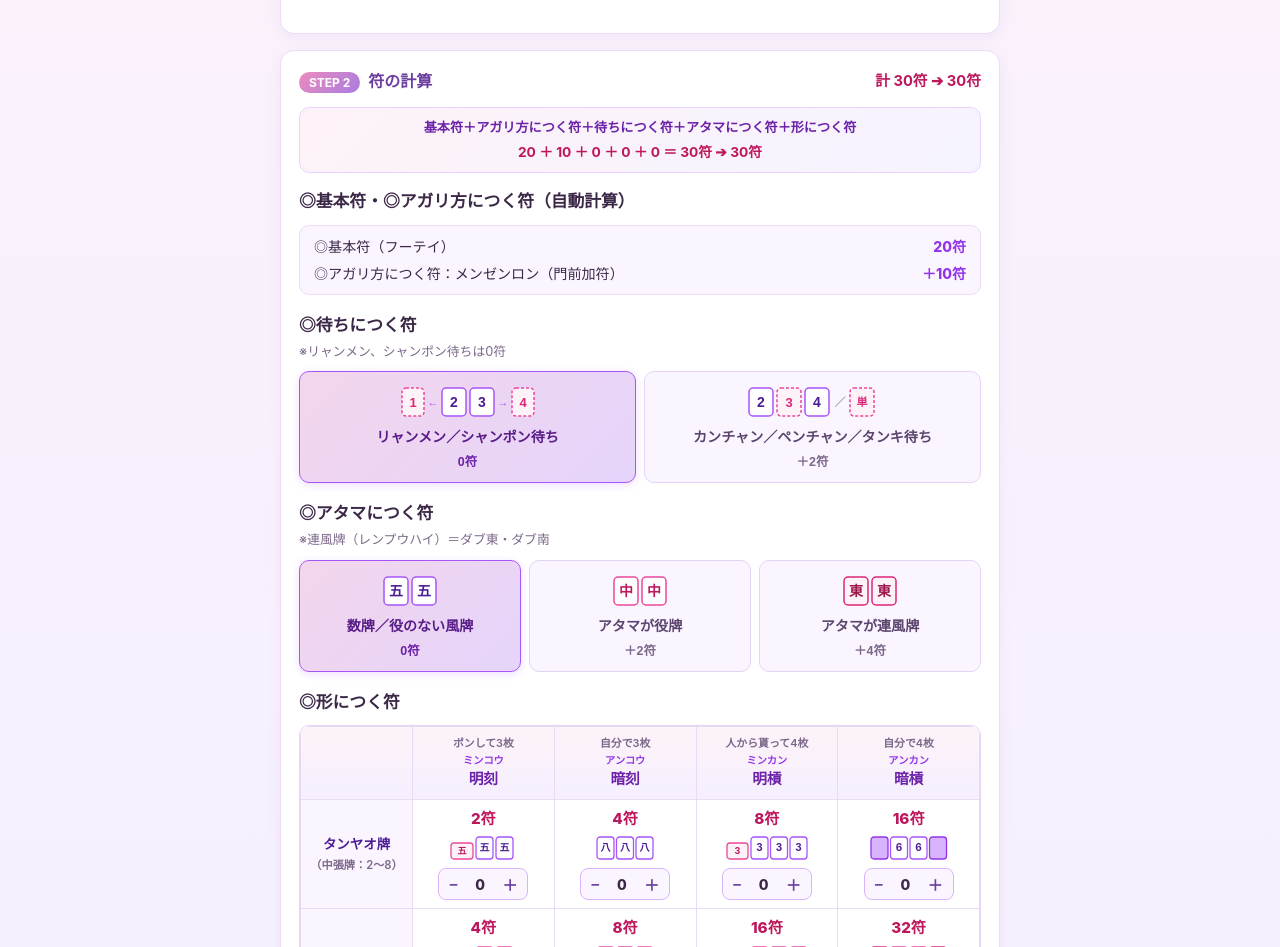
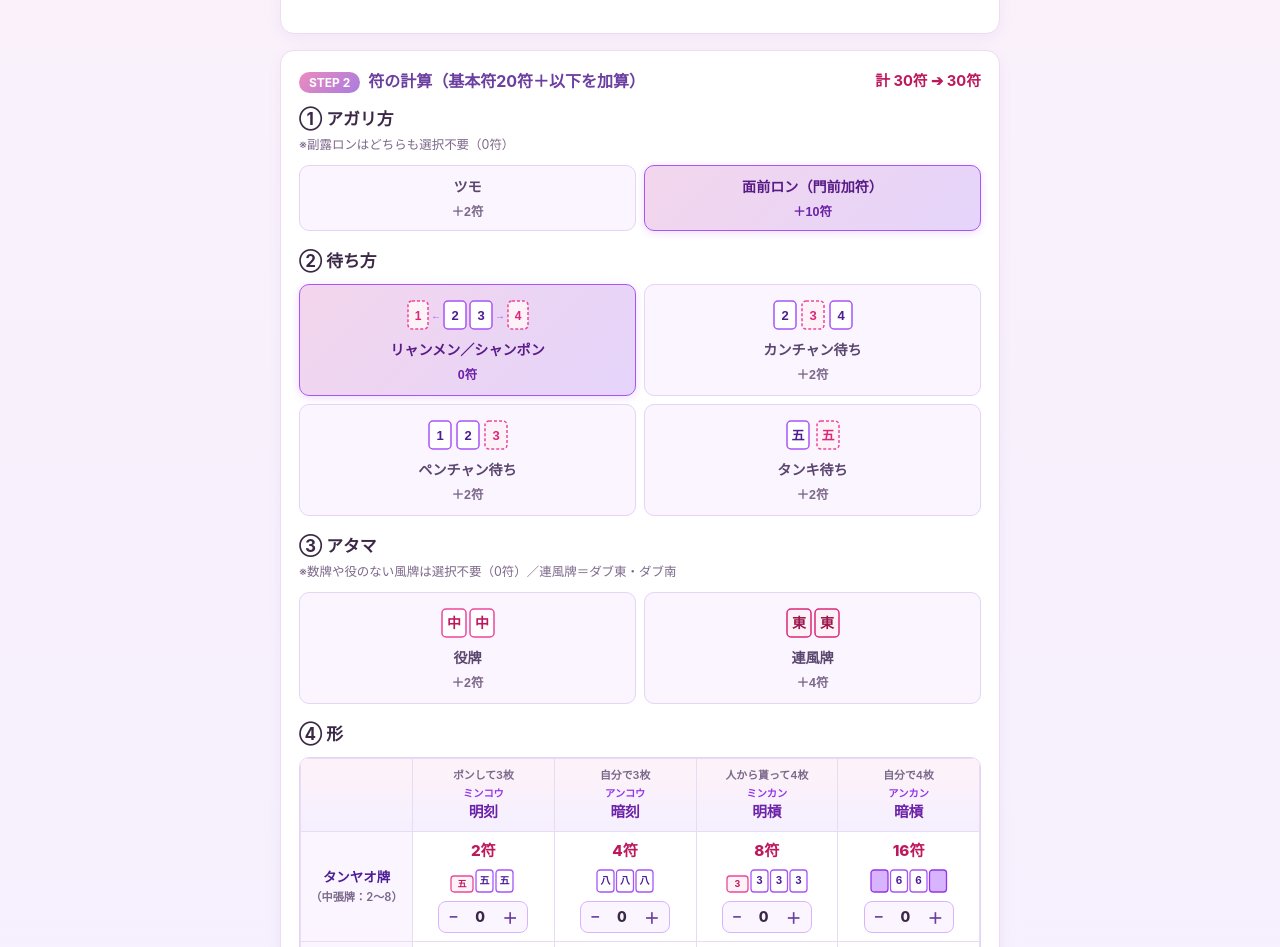
Before and after one commit to tokyoTW/mahjong-calc, a plain HTML site: page index.html in a window 1280 px wide. Shown: the part 844-1791 px from the top of the page. Drawn offline with Linux system fonts and the light colour scheme.

Commit message:
Update index.html

```diff
--- a/index.html
+++ b/index.html
@@ -95,7 +95,7 @@
       display: block;
     }
     .q-note {
-      font-size: 0.8rem;
+      font-size: 0.78rem;
       color: var(--text-muted);
       margin-top: -6px;
       margin-bottom: 10px;
@@ -105,7 +105,12 @@
     /* ボタングループ */
     .btn-group {
       display: grid;
-      grid-template-columns: repeat(auto-fit, minmax(110px, 1fr));
+      grid-template-columns: repeat(auto-fit, minmax(120px, 1fr));
+      gap: 8px;
+    }
+    .btn-group-2col {
+      display: grid;
+      grid-template-columns: repeat(2, 1fr);
       gap: 8px;
     }
     .btn-toggle {
@@ -145,8 +150,8 @@
 
     /* イラスト入りボタン調整 */
     .btn-visual {
-      padding: 12px 10px;
-      min-height: 94px;
+      padding: 12px 8px;
+      min-height: 92px;
     }
     .tile-illust {
       display: flex;
@@ -257,46 +262,6 @@
       font-size: 0.88rem;
       font-weight: 600;
       margin-top: 12px;
-    }
-
-    /* STEP2 計算式バナー＆自動符表示 */
-    .fu-formula-banner {
-      background: linear-gradient(135deg, #fdf2f8 0%, #f5f3ff 100%);
-      border: 1px solid #e9d5ff;
-      border-radius: 10px;
-      padding: 10px 12px;
-      margin-bottom: 16px;
-      font-size: 0.82rem;
-      font-weight: 700;
-      color: #6b21a8;
-      text-align: center;
-    }
-    .fu-formula-nums {
-      font-size: 0.86rem;
-      color: #be185d;
-      margin-top: 4px;
-      font-weight: 700;
-    }
-    .auto-fu-box {
-      background: #faf5ff;
-      border: 1px solid #eadbf5;
-      border-radius: 10px;
-      padding: 10px 14px;
-      display: flex;
-      flex-direction: column;
-      gap: 6px;
-      font-size: 0.88rem;
-    }
-    .auto-fu-row {
-      display: flex;
-      justify-content: space-between;
-      align-items: center;
-      gap: 8px;
-    }
-    .auto-fu-val {
-      font-weight: 800;
-      color: #9333ea;
-      white-space: nowrap;
     }
 
     /* 形につく符（2行×4列テーブル） */
@@ -527,94 +492,100 @@
   <!-- 第2フェーズ：符の確定（必要な場合のみ表示） -->
   <section class="card" id="fuSection">
     <div class="card-title">
-      <span><span class="step-badge">STEP 2</span>符の計算</span>
+      <span><span class="step-badge">STEP 2</span>符の計算（基本符20符＋以下を加算）</span>
       <span id="fuSummary" style="font-size:0.92rem; color:#be185d;">計 30符 ➔ 30符</span>
     </div>
 
-    <!-- 計算式まとめ -->
-    <div class="fu-formula-banner">
-      <div>基本符＋アガリ方につく符＋待ちにつく符＋アタマにつく符＋形につく符</div>
-      <div class="fu-formula-nums" id="fuFormulaDetail">20 ＋ 10 ＋ 0 ＋ 0 ＋ 0 ＝ 30符 ➔ 30符</div>
-    </div>
-
-    <!-- ◎基本符 ＋ ◎アガリ方につく符（自動反映） -->
+    <!-- ① アガリ方 -->
     <div class="question-block">
-      <span class="q-label">◎基本符・◎アガリ方につく符（自動計算）</span>
-      <div class="auto-fu-box">
-        <div class="auto-fu-row">
-          <span>◎基本符（フーテイ）</span>
-          <span class="auto-fu-val">20符</span>
-        </div>
-        <div class="auto-fu-row">
-          <span id="agariFuLabel">◎アガリ方につく符：メンゼンロン（門前加符）</span>
-          <span class="auto-fu-val" id="agariFuVal">＋10符</span>
-        </div>
+      <span class="q-label">① アガリ方</span>
+      <span class="q-note">※副露ロンはどちらも選択不要（0符）</span>
+      <div class="btn-group-2col">
+        <button class="btn-toggle" id="fuAgariTsumo" onclick="toggleFuAgari('tsumo')">
+          <span>ツモ</span>
+          <span class="btn-subtext">＋2符</span>
+        </button>
+        <button class="btn-toggle active" id="fuAgariMenzenRon" onclick="toggleFuAgari('menzen_ron')">
+          <span>面前ロン（門前加符）</span>
+          <span class="btn-subtext">＋10符</span>
+        </button>
       </div>
     </div>
 
-    <!-- ◎待ちにつく符 -->
+    <!-- ② 待ち方（4種類） -->
     <div class="question-block">
-      <span class="q-label">◎待ちにつく符</span>
-      <span class="q-note">※リャンメン、シャンポン待ちは0符</span>
-      <div class="btn-group">
+      <span class="q-label">② 待ち方</span>
+      <div class="btn-group-2col">
         <button class="btn-toggle btn-visual active" id="waitRyanmen" onclick="setWait('ryanmen')">
           <div class="tile-illust">
-            <svg width="136" height="36" viewBox="0 0 136 36" aria-hidden="true">
-              <rect x="2" y="4" width="22" height="28" rx="4" fill="#fdf2f8" stroke="#ec4899" stroke-width="1.5" stroke-dasharray="3 2"/>
-              <text x="13" y="23" text-anchor="middle" font-size="13" font-weight="700" fill="#db2777">1</text>
-              <text x="33" y="22" text-anchor="middle" font-size="11" fill="#a855f7">←</text>
-              <rect x="42" y="4" width="24" height="28" rx="4" fill="#ffffff" stroke="#a855f7" stroke-width="1.5"/>
-              <text x="54" y="23" text-anchor="middle" font-size="14" font-weight="700" fill="#4c1d95">2</text>
-              <rect x="70" y="4" width="24" height="28" rx="4" fill="#ffffff" stroke="#a855f7" stroke-width="1.5"/>
-              <text x="82" y="23" text-anchor="middle" font-size="14" font-weight="700" fill="#4c1d95">3</text>
-              <text x="103" y="22" text-anchor="middle" font-size="11" fill="#a855f7">→</text>
-              <rect x="112" y="4" width="22" height="28" rx="4" fill="#fdf2f8" stroke="#ec4899" stroke-width="1.5" stroke-dasharray="3 2"/>
-              <text x="123" y="23" text-anchor="middle" font-size="13" font-weight="700" fill="#db2777">4</text>
+            <svg width="124" height="36" viewBox="0 0 124 36" aria-hidden="true">
+              <rect x="2" y="4" width="20" height="28" rx="4" fill="#fdf2f8" stroke="#ec4899" stroke-width="1.5" stroke-dasharray="3 2"/>
+              <text x="12" y="23" text-anchor="middle" font-size="12" font-weight="700" fill="#db2777">1</text>
+              <text x="30" y="22" text-anchor="middle" font-size="10" fill="#a855f7">←</text>
+              <rect x="38" y="4" width="22" height="28" rx="4" fill="#ffffff" stroke="#a855f7" stroke-width="1.5"/>
+              <text x="49" y="23" text-anchor="middle" font-size="13" font-weight="700" fill="#4c1d95">2</text>
+              <rect x="64" y="4" width="22" height="28" rx="4" fill="#ffffff" stroke="#a855f7" stroke-width="1.5"/>
+              <text x="75" y="23" text-anchor="middle" font-size="13" font-weight="700" fill="#4c1d95">3</text>
+              <text x="94" y="22" text-anchor="middle" font-size="10" fill="#a855f7">→</text>
+              <rect x="102" y="4" width="20" height="28" rx="4" fill="#fdf2f8" stroke="#ec4899" stroke-width="1.5" stroke-dasharray="3 2"/>
+              <text x="112" y="23" text-anchor="middle" font-size="12" font-weight="700" fill="#db2777">4</text>
             </svg>
           </div>
-          <span>リャンメン／シャンポン待ち</span>
+          <span>リャンメン／シャンポン</span>
           <span class="btn-subtext">0符</span>
         </button>
 
-        <button class="btn-toggle btn-visual" id="waitBad" onclick="setWait('bad')">
+        <button class="btn-toggle btn-visual" id="waitKanchan" onclick="setWait('kanchan')">
           <div class="tile-illust">
-            <svg width="136" height="36" viewBox="0 0 136 36" aria-hidden="true">
-              <rect x="4" y="4" width="24" height="28" rx="4" fill="#ffffff" stroke="#a855f7" stroke-width="1.5"/>
-              <text x="16" y="23" text-anchor="middle" font-size="14" font-weight="700" fill="#4c1d95">2</text>
-              <rect x="32" y="4" width="24" height="28" rx="4" fill="#fdf2f8" stroke="#ec4899" stroke-width="1.5" stroke-dasharray="3 2"/>
-              <text x="44" y="23" text-anchor="middle" font-size="13" font-weight="700" fill="#db2777">3</text>
-              <rect x="60" y="4" width="24" height="28" rx="4" fill="#ffffff" stroke="#a855f7" stroke-width="1.5"/>
-              <text x="72" y="23" text-anchor="middle" font-size="14" font-weight="700" fill="#4c1d95">4</text>
-              <text x="95" y="22" text-anchor="middle" font-size="11" fill="#9ca3af">／</text>
-              <rect x="105" y="4" width="24" height="28" rx="4" fill="#fdf2f8" stroke="#ec4899" stroke-width="1.5" stroke-dasharray="3 2"/>
-              <text x="117" y="22" text-anchor="middle" font-size="11" font-weight="700" fill="#db2777">単</text>
+            <svg width="86" height="36" viewBox="0 0 86 36" aria-hidden="true">
+              <rect x="4" y="4" width="22" height="28" rx="4" fill="#ffffff" stroke="#a855f7" stroke-width="1.5"/>
+              <text x="15" y="23" text-anchor="middle" font-size="13" font-weight="700" fill="#4c1d95">2</text>
+              <rect x="32" y="4" width="22" height="28" rx="4" fill="#fdf2f8" stroke="#ec4899" stroke-width="1.5" stroke-dasharray="3 2"/>
+              <text x="43" y="23" text-anchor="middle" font-size="13" font-weight="700" fill="#db2777">3</text>
+              <rect x="60" y="4" width="22" height="28" rx="4" fill="#ffffff" stroke="#a855f7" stroke-width="1.5"/>
+              <text x="71" y="23" text-anchor="middle" font-size="13" font-weight="700" fill="#4c1d95">4</text>
             </svg>
           </div>
-          <span>カンチャン／ペンチャン／タンキ待ち</span>
+          <span>カンチャン待ち</span>
+          <span class="btn-subtext">＋2符</span>
+        </button>
+
+        <button class="btn-toggle btn-visual" id="waitPenchan" onclick="setWait('penchan')">
+          <div class="tile-illust">
+            <svg width="86" height="36" viewBox="0 0 86 36" aria-hidden="true">
+              <rect x="4" y="4" width="22" height="28" rx="4" fill="#ffffff" stroke="#a855f7" stroke-width="1.5"/>
+              <text x="15" y="23" text-anchor="middle" font-size="13" font-weight="700" fill="#4c1d95">1</text>
+              <rect x="32" y="4" width="22" height="28" rx="4" fill="#ffffff" stroke="#a855f7" stroke-width="1.5"/>
+              <text x="43" y="23" text-anchor="middle" font-size="13" font-weight="700" fill="#4c1d95">2</text>
+              <rect x="60" y="4" width="22" height="28" rx="4" fill="#fdf2f8" stroke="#ec4899" stroke-width="1.5" stroke-dasharray="3 2"/>
+              <text x="71" y="23" text-anchor="middle" font-size="13" font-weight="700" fill="#db2777">3</text>
+            </svg>
+          </div>
+          <span>ペンチャン待ち</span>
+          <span class="btn-subtext">＋2符</span>
+        </button>
+
+        <button class="btn-toggle btn-visual" id="waitTanki" onclick="setWait('tanki')">
+          <div class="tile-illust">
+            <svg width="62" height="36" viewBox="0 0 62 36" aria-hidden="true">
+              <rect x="5" y="4" width="22" height="28" rx="4" fill="#ffffff" stroke="#a855f7" stroke-width="1.5"/>
+              <text x="16" y="23" text-anchor="middle" font-size="13" font-weight="700" fill="#4c1d95">五</text>
+              <rect x="35" y="4" width="22" height="28" rx="4" fill="#fdf2f8" stroke="#ec4899" stroke-width="1.5" stroke-dasharray="3 2"/>
+              <text x="46" y="23" text-anchor="middle" font-size="13" font-weight="700" fill="#db2777">五</text>
+            </svg>
+          </div>
+          <span>タンキ待ち</span>
           <span class="btn-subtext">＋2符</span>
         </button>
       </div>
     </div>
 
-    <!-- ◎アタマにつく符 -->
+    <!-- ③ アタマ -->
     <div class="question-block">
-      <span class="q-label">◎アタマにつく符</span>
-      <span class="q-note">※連風牌（レンプウハイ）＝ダブ東・ダブ南</span>
-      <div class="btn-group">
-        <button class="btn-toggle btn-visual active" id="headNormal" onclick="setHead('normal')">
-          <div class="tile-illust">
-            <svg width="64" height="36" viewBox="0 0 64 36" aria-hidden="true">
-              <rect x="6" y="4" width="24" height="28" rx="4" fill="#ffffff" stroke="#a855f7" stroke-width="1.5"/>
-              <text x="18" y="23" text-anchor="middle" font-size="14" font-weight="700" fill="#4c1d95">五</text>
-              <rect x="34" y="4" width="24" height="28" rx="4" fill="#ffffff" stroke="#a855f7" stroke-width="1.5"/>
-              <text x="46" y="23" text-anchor="middle" font-size="14" font-weight="700" fill="#4c1d95">五</text>
-            </svg>
-          </div>
-          <span>数牌／役のない風牌</span>
-          <span class="btn-subtext">0符</span>
-        </button>
-
-        <button class="btn-toggle btn-visual" id="headYakuhai" onclick="setHead('yakuhai')">
+      <span class="q-label">③ アタマ</span>
+      <span class="q-note">※数牌や役のない風牌は選択不要（0符）／連風牌＝ダブ東・ダブ南</span>
+      <div class="btn-group-2col">
+        <button class="btn-toggle btn-visual" id="headYakuhai" onclick="toggleHead('yakuhai')">
           <div class="tile-illust">
             <svg width="64" height="36" viewBox="0 0 64 36" aria-hidden="true">
               <rect x="6" y="4" width="24" height="28" rx="4" fill="#ffffff" stroke="#ec4899" stroke-width="1.5"/>
@@ -623,11 +594,11 @@
               <text x="46" y="23" text-anchor="middle" font-size="14" font-weight="800" fill="#be185d">中</text>
             </svg>
           </div>
-          <span>アタマが役牌</span>
+          <span>役牌</span>
           <span class="btn-subtext">＋2符</span>
         </button>
 
-        <button class="btn-toggle btn-visual" id="headRenpu" onclick="setHead('renpu')">
+        <button class="btn-toggle btn-visual" id="headRenpu" onclick="toggleHead('renpu')">
           <div class="tile-illust">
             <svg width="64" height="36" viewBox="0 0 64 36" aria-hidden="true">
               <rect x="6" y="4" width="24" height="28" rx="4" fill="#fdf2f8" stroke="#db2777" stroke-width="1.5"/>
@@ -636,15 +607,15 @@
               <text x="46" y="23" text-anchor="middle" font-size="14" font-weight="800" fill="#9d174d">東</text>
             </svg>
           </div>
-          <span>アタマが連風牌</span>
+          <span>連風牌</span>
           <span class="btn-subtext">＋4符</span>
         </button>
       </div>
     </div>
 
-    <!-- ◎形につく符 -->
+    <!-- ④ 形 -->
     <div class="question-block">
-      <span class="q-label">◎形につく符</span>
+      <span class="q-label">④ 形</span>
       <div class="shape-table-wrap">
         <table class="shape-table">
           <thead>
@@ -694,14 +665,15 @@
 <script>
 // --- 状態管理 ---
 const state = {
-  role: 'child',       // 'child' | 'dealer'
-  winType: 'ron',      // 'ron' | 'tsumo'
-  menzen: true,        // true | false
-  riichi: 'none',      // 'none' | 'riichi' | 'double'
-  selectedYaku: [],    // 役ID配列
+  role: 'child',          // 'child' | 'dealer'
+  winType: 'ron',         // 'ron' | 'tsumo'
+  menzen: true,           // true | false
+  riichi: 'none',         // 'none' | 'riichi' | 'double'
+  selectedYaku: [],       // 役ID配列
   dora: 0,
-  waitType: 'ryanmen', // 'ryanmen' | 'bad'
-  headType: 'normal',  // 'normal' | 'yakuhai' | 'renpu'
+  fuAgari: 'menzen_ron',  // 'none' | 'tsumo' | 'menzen_ron'
+  waitType: 'ryanmen',    // 'ryanmen' | 'kanchan' | 'penchan' | 'tanki'
+  headType: 'none',       // 'none' | 'yakuhai' | 'renpu'
   shapes: {
     t_minko: 0,  // タンヤオ牌 明刻 (+2)
     t_anko: 0,   // タンヤオ牌 暗刻 (+4)
@@ -714,7 +686,7 @@ const state = {
   }
 };
 
-// 役マスター（「一発」1翻を追加、全スラッシュ全角）
+// 役マスター
 const YAKU_LIST = [
   { id: 'ippatsu', name: '一発', han: 1, menzenOnly: true, requiresRiichi: true, excludes: [] },
   { id: 'pinfu', name: '平和 (ピンフ)', han: 1, menzenOnly: true, excludes: ['yakuhai_haku', 'yakuhai_hatsu', 'yakuhai_chun', 'yakuhai_wind', 'toitoi', 'sanankou', 'chiitoitsu'] },
@@ -735,7 +707,7 @@ const YAKU_LIST = [
   { id: 'chinitsu', name: '清一色', han: 6, menzenOnly: false, hanNaki: 5, excludes: ['tanyao', 'honitsu', 'chanta', 'yakuhai_haku', 'yakuhai_hatsu', 'yakuhai_chun', 'yakuhai_wind'] }
 ];
 
-// 形につく符の表データ（添付画像準拠）
+// 形につく符の表データ
 const SHAPE_ROWS = [
   {
     rowTitle: 'タンヤオ牌',
@@ -857,6 +829,7 @@ const SHAPE_ROWS = [
 function init() {
   renderYakuGrid();
   renderShapeTable();
+  syncFuAgariFromStep1();
   recalc();
 }
 
@@ -910,6 +883,17 @@ function renderShapeTable() {
   });
 }
 
+// STEP1のアガリ方・門前状態からSTEP2の①アガリ方を同期
+function syncFuAgariFromStep1() {
+  if (state.winType === 'tsumo') {
+    state.fuAgari = 'tsumo';
+  } else if (state.menzen && state.winType === 'ron') {
+    state.fuAgari = 'menzen_ron';
+  } else {
+    state.fuAgari = 'none';
+  }
+}
+
 // --- 操作ハンドラ ---
 function setRole(role) {
   state.role = role;
@@ -922,6 +906,7 @@ function setWinType(winType) {
   state.winType = winType;
   document.getElementById('btnRon').classList.toggle('active', winType === 'ron');
   document.getElementById('btnTsumo').classList.toggle('active', winType === 'tsumo');
+  syncFuAgariFromStep1();
   recalc();
 }
 
@@ -951,6 +936,7 @@ function setMenzen(menzen) {
     return !(yaku && yaku.menzenOnly && !menzen);
   });
 
+  syncFuAgariFromStep1();
   renderYakuGrid();
   recalc();
 }
@@ -962,7 +948,6 @@ function setRiichi(riichi) {
   });
   if (riichi === 'none') {
     document.getElementById('riichiNone').classList.add('active');
-    // リーチなしなら一発を自動解除
     state.selectedYaku = state.selectedYaku.filter(id => id !== 'ippatsu');
   }
   if (riichi === 'riichi') document.getElementById('riichiNormal').classList.add('active');
@@ -975,12 +960,10 @@ function toggleYaku(yakuId) {
   if (index >= 0) {
     state.selectedYaku.splice(index, 1);
   } else {
-    // 排他関係にある役を自動解除
     const target = YAKU_LIST.find(y => y.id === yakuId);
     if (target && target.excludes) {
       state.selectedYaku = state.selectedYaku.filter(id => !target.excludes.includes(id));
     }
-    // 逆方向の排他も解除
     state.selectedYaku = state.selectedYaku.filter(id => {
       const y = YAKU_LIST.find(item => item.id === id);
       return !(y && y.excludes && y.excludes.includes(yakuId));
@@ -997,18 +980,34 @@ function changeDora(delta) {
   recalc();
 }
 
-function setWait(wait) {
-  state.waitType = wait;
-  document.getElementById('waitRyanmen').classList.toggle('active', wait === 'ryanmen');
-  document.getElementById('waitBad').classList.toggle('active', wait === 'bad');
+function toggleFuAgari(type) {
+  if (type === 'menzen_ron' && !state.menzen) return;
+  if (state.fuAgari === type) {
+    state.fuAgari = 'none';
+  } else {
+    state.fuAgari = type;
+  }
   recalc();
 }
 
-function setHead(head) {
-  state.headType = head;
-  document.getElementById('headNormal').classList.toggle('active', head === 'normal');
-  document.getElementById('headYakuhai').classList.toggle('active', head === 'yakuhai');
-  document.getElementById('headRenpu').classList.toggle('active', head === 'renpu');
+function setWait(wait) {
+  state.waitType = wait;
+  ['waitRyanmen', 'waitKanchan', 'waitPenchan', 'waitTanki'].forEach(id => {
+    document.getElementById(id).classList.remove('active');
+  });
+  if (wait === 'ryanmen') document.getElementById('waitRyanmen').classList.add('active');
+  if (wait === 'kanchan') document.getElementById('waitKanchan').classList.add('active');
+  if (wait === 'penchan') document.getElementById('waitPenchan').classList.add('active');
+  if (wait === 'tanki') document.getElementById('waitTanki').classList.add('active');
+  recalc();
+}
+
+function toggleHead(head) {
+  if (state.headType === head) {
+    state.headType = 'none';
+  } else {
+    state.headType = head;
+  }
   recalc();
 }
 
@@ -1030,13 +1029,9 @@ function updateConstraints() {
 
     let disabled = false;
 
-    // 門前限定役
     if (yaku.menzenOnly && !state.menzen) disabled = true;
-
-    // リーチ必須役（一発）
     if (yaku.requiresRiichi && state.riichi === 'none') disabled = true;
 
-    // 他の選択役との排他チェック
     state.selectedYaku.forEach(selectedId => {
       if (selectedId === yaku.id) return;
       const sYaku = YAKU_LIST.find(y => y.id === selectedId);
@@ -1047,26 +1042,35 @@ function updateConstraints() {
     btn.disabled = disabled;
   });
 
-  // タンヤオ選択時の符計算（役牌・連風牌アタマ、1・9・字牌の形）の無効化
+  // STEP2 ①アガリ方の状態・副露時の面前ロン無効化
+  const btnFuTsumo = document.getElementById('fuAgariTsumo');
+  const btnFuMenzenRon = document.getElementById('fuAgariMenzenRon');
+  if (!state.menzen) {
+    if (state.fuAgari === 'menzen_ron') state.fuAgari = 'none';
+    btnFuMenzenRon.disabled = true;
+  } else {
+    btnFuMenzenRon.disabled = false;
+  }
+  btnFuTsumo.classList.toggle('active', state.fuAgari === 'tsumo');
+  btnFuMenzenRon.classList.toggle('active', state.fuAgari === 'menzen_ron');
+
+  // STEP2 ③アタマの状態・タンヤオ時の役牌・連風牌無効化
   const hasTanyao = state.selectedYaku.includes('tanyao');
   const headYakuhaiBtn = document.getElementById('headYakuhai');
   const headRenpuBtn = document.getElementById('headRenpu');
 
   if (hasTanyao) {
-    if (state.headType === 'yakuhai' || state.headType === 'renpu') {
-      state.headType = 'normal';
-      document.getElementById('headNormal').classList.add('active');
-      headYakuhaiBtn.classList.remove('active');
-      headRenpuBtn.classList.remove('active');
-    }
+    state.headType = 'none';
     headYakuhaiBtn.disabled = true;
     headRenpuBtn.disabled = true;
   } else {
     headYakuhaiBtn.disabled = false;
     headRenpuBtn.disabled = false;
   }
+  headYakuhaiBtn.classList.toggle('active', state.headType === 'yakuhai');
+  headRenpuBtn.classList.toggle('active', state.headType === 'renpu');
 
-  // 形テーブルのハイライト＆タンヤオ時の1・9・字牌無効化
+  // STEP2 ④形テーブルのハイライト＆タンヤオ時の1・9・字牌無効化
   SHAPE_ROWS.forEach(row => {
     row.cells.forEach(cell => {
       const td = document.getElementById('cell_' + cell.key);
@@ -1141,29 +1145,10 @@ function recalc() {
     fuSection.style.display = 'block';
     skipMessage.style.display = 'none';
 
-    // 各カテゴリの符を計算
     const baseFu = 20;
-
-    let agariFu = 0;
-    let agariLabel = '';
-    if (state.winType === 'tsumo') {
-      agariFu = 2;
-      agariLabel = '◎アガリ方につく符：ツモ符';
-    } else if (state.menzen && state.winType === 'ron') {
-      agariFu = 10;
-      agariLabel = '◎アガリ方につく符：メンゼンロン（門前加符）';
-    } else {
-      agariFu = 0;
-      agariLabel = '◎アガリ方につく符：鳴いてロン（0符）';
-    }
-    document.getElementById('agariFuLabel').innerText = agariLabel;
-    document.getElementById('agariFuVal').innerText = agariFu > 0 ? `＋${agariFu}符` : '0符';
-
-    const waitFu = state.waitType === 'bad' ? 2 : 0;
-
-    let headFu = 0;
-    if (state.headType === 'yakuhai') headFu = 2;
-    if (state.headType === 'renpu') headFu = 4;
+    const agariFu = state.fuAgari === 'tsumo' ? 2 : (state.fuAgari === 'menzen_ron' ? 10 : 0);
+    const waitFu = state.waitType === 'ryanmen' ? 0 : 2;
+    const headFu = state.headType === 'yakuhai' ? 2 : (state.headType === 'renpu' ? 4 : 0);
 
     const shapeFu =
       state.shapes.t_minko * 2 +
@@ -1186,8 +1171,6 @@ function recalc() {
     if (finalFu < 30 && !hasChiitoi) finalFu = 30;
 
     document.getElementById('fuSummary').innerText = `計 ${rawFu}符 ➔ ${finalFu}符`;
-    document.getElementById('fuFormulaDetail').innerText =
-      `${baseFu} ＋ ${agariFu} ＋ ${waitFu} ＋ ${headFu} ＋ ${shapeFu} ＝ ${rawFu}符 ➔ ${finalFu}符`;
   }
 
   // 3. 点数算出と表示更新
```
